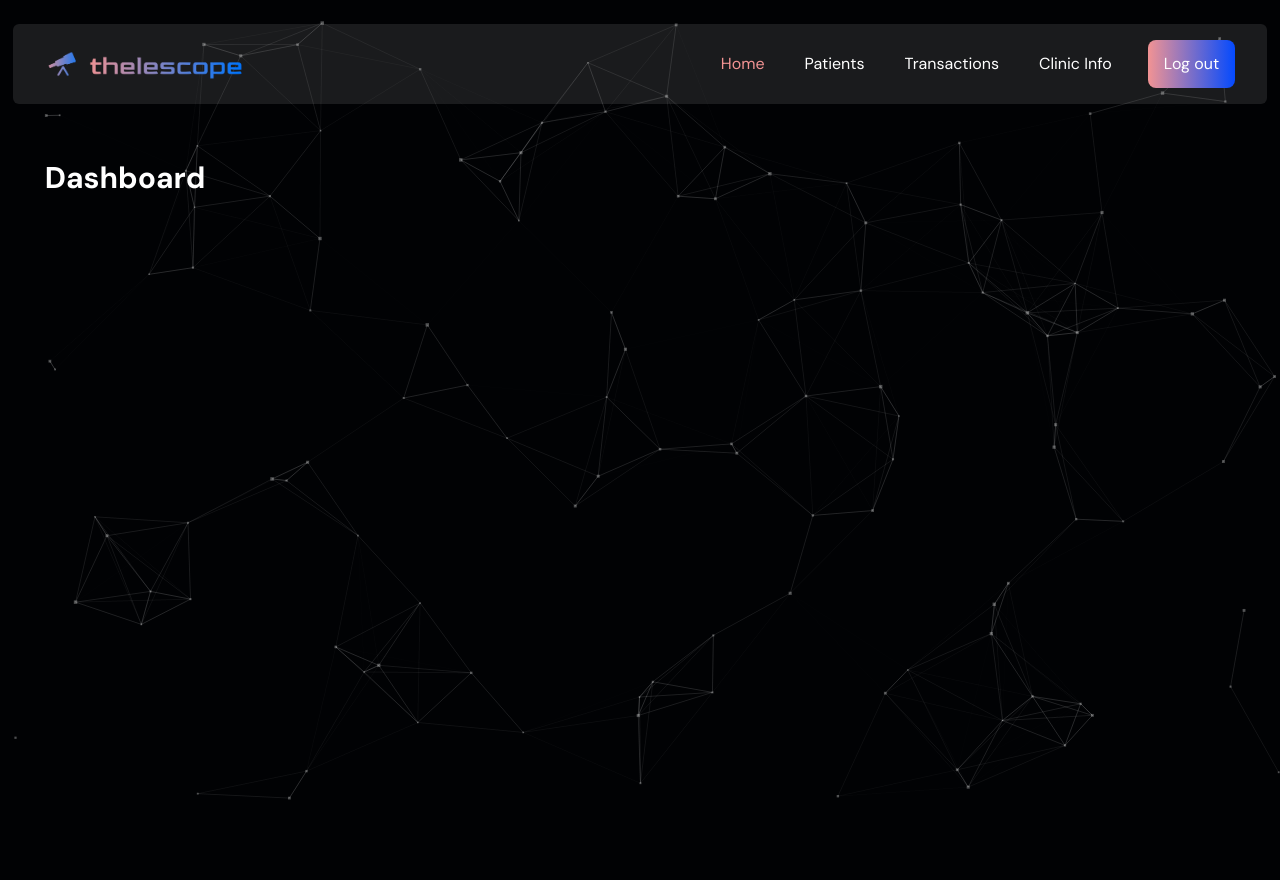
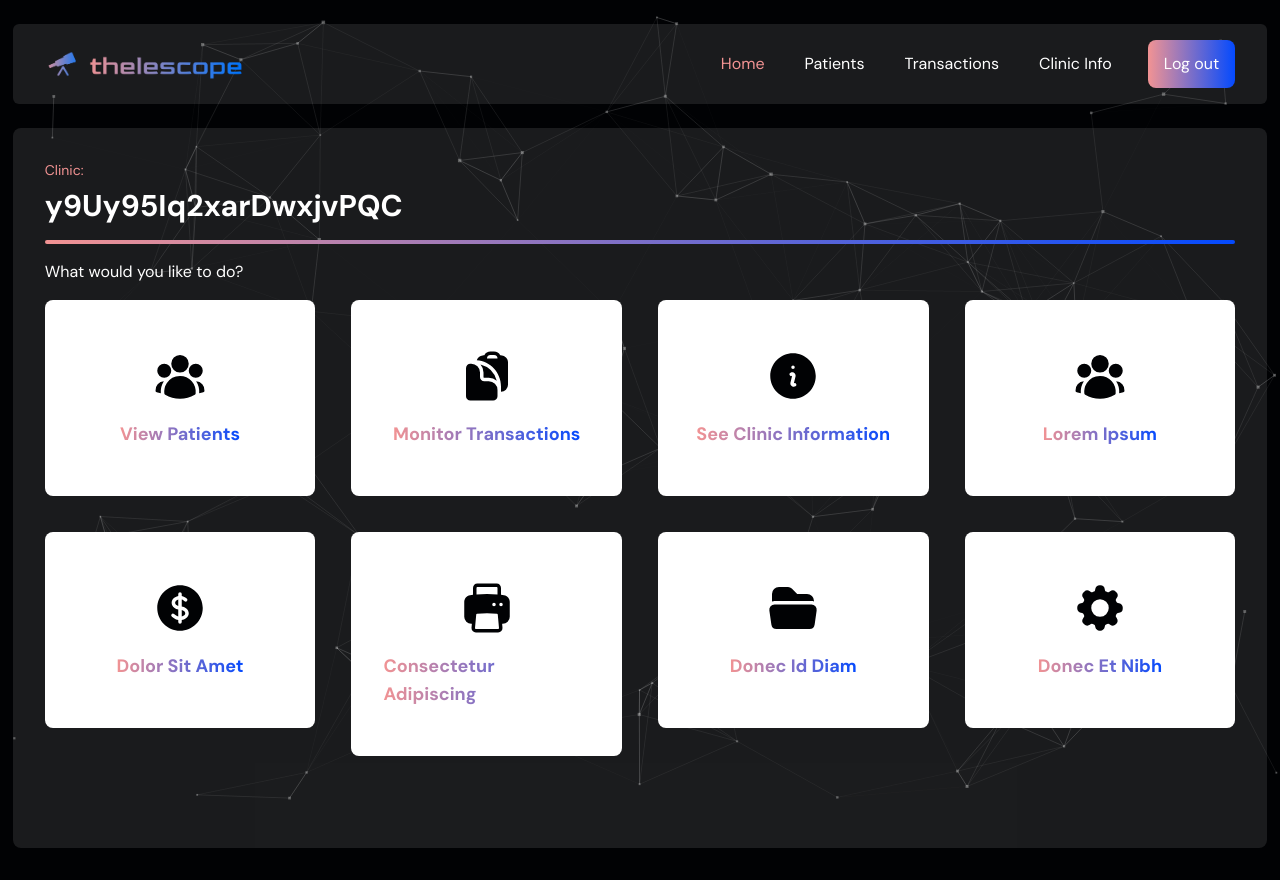
Before and after one commit to alliyah95/thelescope, a React (Vite) app in the folder frontend/: page /home in a window 1280 px wide. Before the commit the page ends 800 px from the top, so only its background shows below. Built offline with nearby package versions, Linux system fonts and the light colour scheme; no server answers; the database is empty; sample sign-in values are in the browser's storage.

Commit message:
feat: dashboard

```diff
--- a/frontend/package.json
+++ b/frontend/package.json
@@ -12,6 +12,7 @@
     "dependencies": {
         "@emotion/react": "^11.11.1",
         "@emotion/styled": "^11.11.0",
+        "@heroicons/react": "^2.0.18",
         "@hookform/resolvers": "^3.3.2",
         "@material-tailwind/react": "^2.1.4",
         "@mui/icons-material": "^5.14.16",
--- /dev/null
+++ b/frontend/src/components/extras/DashboardCard.tsx
@@ -0,0 +1,24 @@
+import React from "react";
+
+export interface DashboardCardProps {
+    linkTo: string;
+    icon: React.ReactNode;
+    heading: string;
+}
+
+const DashboardCard: React.FC<DashboardCardProps> = ({
+    linkTo,
+    icon,
+    heading,
+}) => {
+    return (
+        <a href={linkTo}>
+            <div className="bg-white rounded-lg text-ths-black flex flex-col justify-center items-center px-8 py-12">
+                <div className="mb-4">{icon}</div>
+                <h3 className="text-lg font-bold text-gradient">{heading}</h3>
+            </div>
+        </a>
+    );
+};
+
+export default DashboardCard;
--- a/frontend/src/components/extras/LoadingTextAnimation.tsx
+++ b/frontend/src/components/extras/LoadingTextAnimation.tsx
@@ -19,7 +19,7 @@ const LoadingTextAnimation: React.FC<{}> = () => {
         return () => clearInterval(intervalId);
     }, []);
 
-    return <p>{loadingText}</p>;
+    return <span>{loadingText}</span>;
 };
 
 export default LoadingTextAnimation;
--- a/frontend/src/components/index.ts
+++ b/frontend/src/components/index.ts
@@ -10,6 +10,7 @@ import LoadingTextAnimation from "./extras/LoadingTextAnimation";
 import ParticlesBackground from "./extras/ParticlesBackground";
 import Spinner from "./extras/Spinner";
 
+import Dashboard from "./ui/Dashboard";
 import Modal from "./ui/Modal";
 import Nav from "./ui/Nav";
 
@@ -23,6 +24,7 @@ export {
     ParticlesBackground,
     Spinner,
     Banner,
+    Dashboard,
     Modal,
     Nav,
 };
--- /dev/null
+++ b/frontend/src/components/ui/Dashboard.tsx
@@ -0,0 +1,63 @@
+import React from "react";
+import DashboardCard from "../extras/DashboardCard";
+import {
+    UserGroupIcon,
+    ClipboardDocumentIcon,
+    InformationCircleIcon,
+    CurrencyDollarIcon,
+    PrinterIcon,
+    FolderOpenIcon,
+    Cog8ToothIcon,
+} from "@heroicons/react/24/solid";
+
+const Dashboard: React.FC<{}> = () => {
+    return (
+        <div>
+            <h2 className="mb-4">What would you like to do?</h2>
+            <div className="grid grid-cols-1 md:grid-cols-2 lg:grid-cols-4 gap-2 md:gap-4 lg:gap-9">
+                <DashboardCard
+                    linkTo="/patients"
+                    heading="View Patients"
+                    icon={<UserGroupIcon className="!h-[56px]" />}
+                />
+                <DashboardCard
+                    linkTo="/transactions"
+                    heading="Monitor Transactions"
+                    icon={<ClipboardDocumentIcon className="!h-[56px]" />}
+                />
+                <DashboardCard
+                    linkTo="/clinic-info"
+                    heading="See Clinic Information"
+                    icon={<InformationCircleIcon className="!h-[56px]" />}
+                />
+                <DashboardCard
+                    linkTo="#"
+                    heading="Lorem Ipsum"
+                    icon={<UserGroupIcon className="!h-[56px]" />}
+                />
+                <DashboardCard
+                    linkTo="#"
+                    heading="Dolor Sit Amet"
+                    icon={<CurrencyDollarIcon className="!h-[56px]" />}
+                />
+                <DashboardCard
+                    linkTo="#"
+                    heading="Consectetur Adipiscing "
+                    icon={<PrinterIcon className="!h-[56px]" />}
+                />
+                <DashboardCard
+                    linkTo="#"
+                    heading="Donec Id Diam"
+                    icon={<FolderOpenIcon className="!h-[56px]" />}
+                />
+                <DashboardCard
+                    linkTo="#"
+                    heading="Donec Et Nibh"
+                    icon={<Cog8ToothIcon className="!h-[56px]" />}
+                />
+            </div>
+        </div>
+    );
+};
+
+export default Dashboard;
--- a/frontend/src/pages/main/Home.tsx
+++ b/frontend/src/pages/main/Home.tsx
@@ -1,9 +1,30 @@
 import React from "react";
+import { useAuthContext } from "../../context";
+import { AuthContextType } from "../../types";
+import {
+    LoadingTextAnimation,
+    HorizontalRule,
+    Dashboard,
+} from "../../components";
 
 const Home: React.FC<{}> = () => {
+    const { userInfo } = useAuthContext() as AuthContextType;
+
     return (
-        <div className="main-page-wrapper">
-            <h1 className="main-page-heading">Dashboard</h1>
+        <div className="main-page-wrapper rounded-lg lg:bg-white/10 min-h-[90vh]">
+            <div className="text-ths-pink-300 text-sm mb-2">Clinic:</div>
+            <h1 className="main-page-heading">
+                {userInfo.clinicName ? (
+                    userInfo.clinicName
+                ) : (
+                    <LoadingTextAnimation />
+                )}
+            </h1>
+            <div className="my-2 lg:my-4">
+                <HorizontalRule />
+            </div>
+
+            <Dashboard />
         </div>
     );
 };
```
Also changed, not shown: 1 other file (tests, documents, lock files or other folders).
